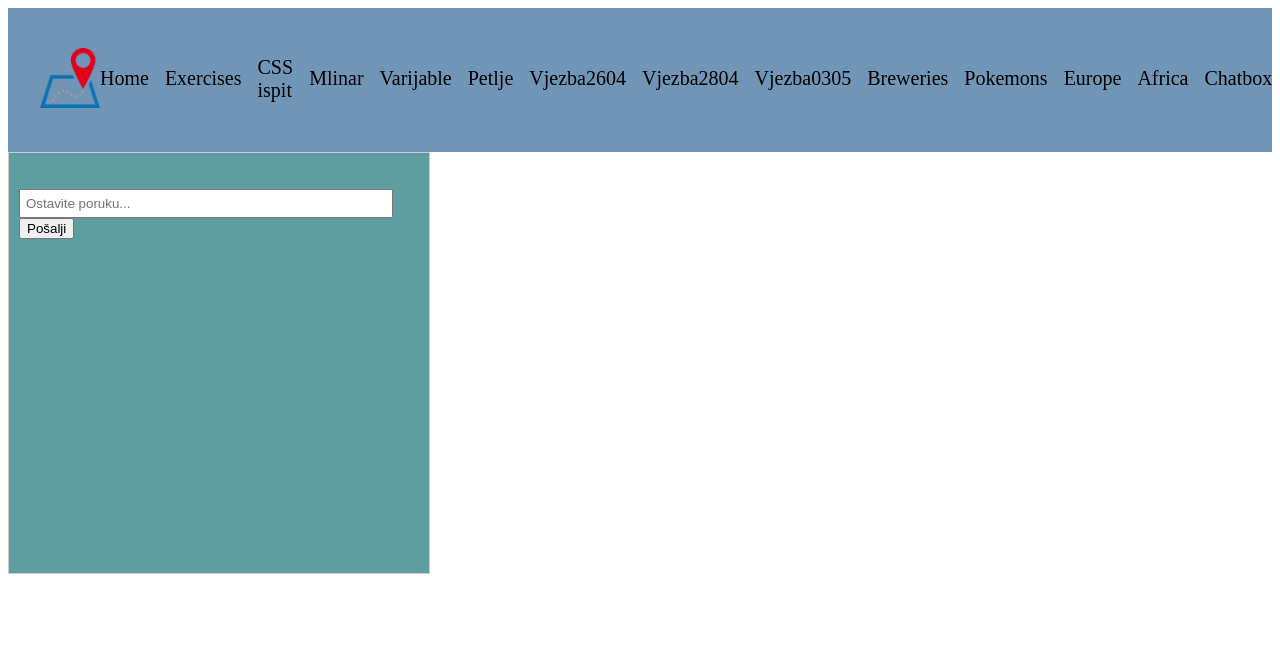
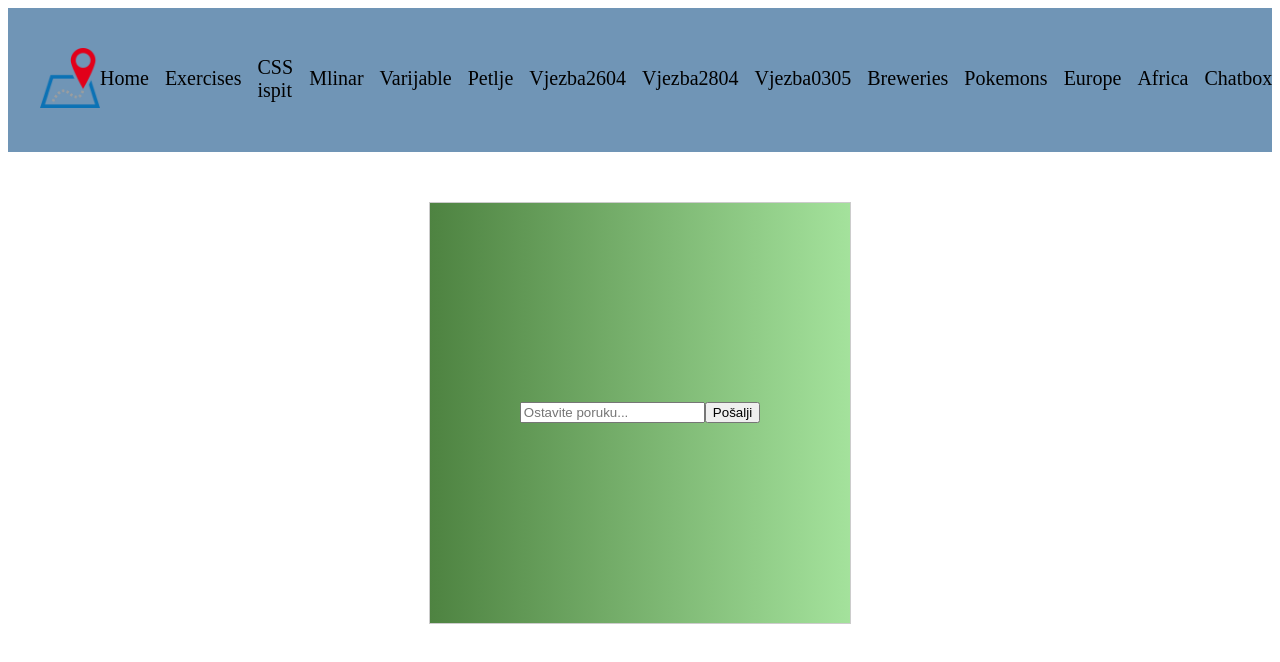
Before and after one commit to majone1209/react-app, a React (Vite) app: page /chatbox in a window 1280 px wide. Shown: the top 662 px of the page. Built offline with nearby package versions, Linux system fonts and the light colour scheme.

Commit message:
Vjezba2605

```diff
--- a/src/data/timelineData.ts
+++ b/src/data/timelineData.ts
@@ -39,7 +39,7 @@ export const timelineData = [
     id: 3,
     century: 17,
     data: {
-      title: "Ah ta Francuska...",
+      title: "S'est Français",
       subtitle: "rani novi vijek",
       content:
         "U prvoj polovici XVII. st. francuski su plesovi bili uzor dvorskim i građanskim krugovima ostalih zemalja; uz mnogobrojne plesove u parovima, uvelike su se plesala i kola, osobito francuski branle. Francuski se društveni ples nakon 1650. više nije izvodio u kolu; plesalo se u otvorenim parovima u koloni. Menuet je bio novi vodeći ples, dok ga kao dvorski ples, jačanjem građanstva, nije ukinula Francuska revolucija. Postali su popularni veliki balovi i plesovi pod maskama. U Parizu je 1662. bila osnovana Académie royale de la danse, iz koje je potekao niz plesnih teoretičara koji su se bavili plesnom tehnikom, notacijom plesnih koraka i koreografijom. Ples je našao novu snažnu afirmaciju kao oblik scenske umjetnosti u dvorskom baletu i plesnim točkama francuske opere. U Engleskoj se u XVII. st. razvio country dance, koji se poslije u Francuskoj u izmijenjenu obliku pretvorio u contredanse.",
@@ -62,7 +62,7 @@ export const timelineData = [
     century: 20,
     data: {
       title: "Tango, rumba, samba, foxtrot, balet i jazz",
-      subtitle: "svijet u 20. stoljeću",
+      subtitle: "20. stoljeće",
       content:
         "U XX. st. izvor novih društvenih plesova bile su Sjeverna i Južna Amerika, a među prvima je u Europu stigao tango. Razvoj plesa u XX. st. povezan je s pojavom i razvojem jazza. Nakon I. svjetskog rata u Europu su pristigli plesovi crnačkoga podrijetla cakewalk, twostep, onestep, a zatim i ragtime te njemu srodan fokstrot, shimmy, swing i boogie-woogie, koji je oko 1950. poprimio različita imena: jitterbug, be-bop, rock'n'roll. Ti su plesovi nastali u sjevernoameričkoj industrijskoj civilizaciji, a stvorilo ih je urbanizirano crnačko stanovništvo. Južnoamerički plesovi kreolskih Crnaca strastveniji su: rumba, samba, merengue, kalipso, ča-ča-ča. Na prijelazu iz XIX. u XX. st. pojavio se, kao odgovor klasičnomu baletu, moderni ples koji dopušta slobodnije pokrete i više osobnog izraza. Razvio se kao pobuna, kao umjetnost revolucionarna i nemirna duha, a odlikuju ga česte promjene u stilu koje donosi gotovo svaki novi naraštaj. Moderni ples u svojem se izričaju bavi sadašnjošću u sociološkom, kulturološkom i političkom smislu te prije svega ljudskim emocijama.",
       image: "https://www.centralhome.com/img/jive-662w.jpg",
--- a/src/pages/chatbox-dz.tsx
+++ b/src/pages/chatbox-dz.tsx
@@ -1,14 +1,16 @@
 const ChatBox = () => {
   return (
-    <div className="chat-container">
+    <div>
+      <div className="chatbox__wrapper">
         <ul className="messages"></ul>
         <input
-        className="user-input"
+          className="user__input"
           type="text"
           placeholder="Ostavite poruku..."
         />
         <button className="send-btn">Pošalji</button>
       </div>
+    </div>
   );
 };
 
--- a/src/pages/povijestplesa.tsx
+++ b/src/pages/povijestplesa.tsx
@@ -24,24 +24,32 @@ const PovijestPlesa = () => {
             >
               {century.century}
             </div>
-
           );
         })}
+        <div className="line"></div>
       </div>
-      <div>
-        <h1 className="naslov">Info</h1>
+      <h1 className="naslov">Info</h1>
+      <div className="information">
         {historyData ? (
           <div className="timeline__container">
-            <div className="timeline__container--item1">{historyData.title}</div>
+            <div className="timeline__container--item1">
+              {historyData.title}
+            </div>
             <hr />
-            <div className="timeline__container--item2">{historyData.subtitle}</div>
+            <div className="timeline__container--item2">
+              {historyData.subtitle}
+            </div>
             <hr />
-            <div className="timeline__container--item3">{historyData.content}</div>
+            <div className="timeline__container--item3">
+              {historyData.content}
+            </div>
             <hr />
-            <div className="timeline__container--item4"><a href={historyData.image}>Klikni za sliku</a></div>
+            <div className="timeline__container--item4">
+              <a href={historyData.image}>Klikni za sliku</a>
+            </div>
           </div>
         ) : (
-          "Odaberi neko stoljeće"
+          "Odaberi stoljeće..."
         )}
       </div>
     </div>
--- a/src/styles/components/chatbox-dz.scss
+++ b/src/styles/components/chatbox-dz.scss
@@ -1,10 +1,20 @@
-.chat-container {
+.chatbox__wrapper {
   width: 400px;
   height: 400px;
   border: 1px solid #ccc;
   padding: 10px;
   overflow-y: scroll;
-  background-color: cadetblue;
+  background-image: linear-gradient(
+    to right,
+    rgb(78, 131, 65),
+    rgb(164, 226, 156)
+  );
+  display: flex;
+  align-items: center;
+  justify-content: center;
+  color: rgb(21, 46, 28);
+  margin: auto;
+  margin-top: 50px;
 }
 
 .messages {
@@ -12,8 +22,8 @@
   padding: 0;
 }
 
-.user-input {
-  width: 90%;
+.use__input {
+  width: 100%;
   padding: 5px;
-  margin-top: 10px;
+  margin-bottom: 10px;
 }
--- a/src/styles/components/povijestplesa.scss
+++ b/src/styles/components/povijestplesa.scss
@@ -1,11 +1,10 @@
 .timeline {
-
-  background-color: rgb(220, 255, 254);
+  background-color: transparent;
   width: 50%;
   display: flex;
   justify-content: space-between;
   align-items: center;
-  width: auto;
+  width: 70%;
   height: 200px;
   padding: 20px;
   margin: 20px;
@@ -33,39 +32,58 @@
         transform: translateY(4px);
       }
     }
-
-
-}
+  }
 
   &__container {
     width: 600px;
     background-color: cadetblue;
     padding: 20px;
+    border-radius: 20px;
     box-shadow: -40px -50px 0px 0px rgba(65, 80, 90, 0.1);
     animation: slide-down 1.5s ease forwards;
 
-
     &--item1 {
-      font-size: large;
+      font-size: 2rem;
       font-family: "Lucida Handwriting", cursive;
+      margin: 20px;
     }
 
     &--item2 {
       font-family: georgia;
+      margin: 20px;
+      font-size: large;
+      font-style: italic;
     }
 
     &--item3 {
       font-family: georgia;
+      margin: 20px;
     }
 
     &--item4 {
       font-family: georgia;
-
+      margin: 20px;
     }
   }
 }
 
 .naslov {
-  font-size: large;
+  font-size: 2rem;
   font-family: "Lucida Handwriting", cursive;
+  display: flex;
+  justify-content: center;
 }
+
+.line {
+  border-top: 2px solid black;
+  position: absolute;
+  width: 90%;
+  z-index: -1;
+  animation: slide-down 1.5s ease forwards;
+}
+
+.information {
+  display: flex;
+  justify-content: center;
+  align-items: center;
+}
```
Lines whose indentation alone changed are shown as unchanged.
